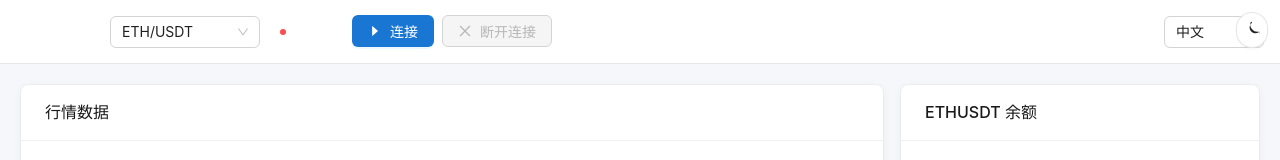
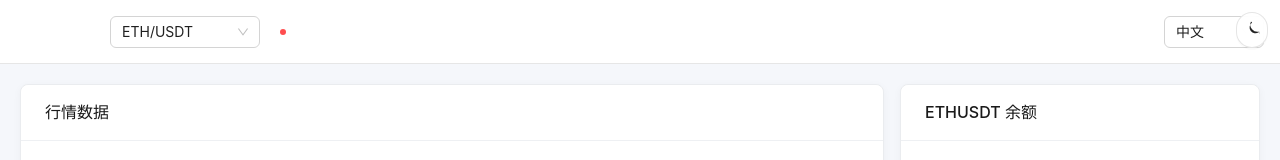
Before and after one commit to cupxiaoxiaosu/mini-trade, a React (Vite) app: page /#/cn in a window 1280 px wide. Shown: the top 160 px of the page. Built offline with nearby package versions, Linux system fonts and the light colour scheme; no server answers.

Commit message:
增加头部组件

```diff
--- /dev/null
+++ b/src/components/ExchangeHeader.tsx
@@ -0,0 +1,55 @@
+import React from 'react';
+import { Select, Badge, Layout } from 'antd';
+import { useTranslation } from 'react-i18next';
+
+type Token = 'ETHUSDT' | 'BTCUSDT' | 'SOLUSDT';
+
+interface ExchangeHeaderProps {
+  selectedToken: Token;
+  isConnected: boolean;
+  onSymbolChange: (value: string) => void;
+}
+
+const { Header } = Layout;
+
+const ExchangeHeader: React.FC<ExchangeHeaderProps> = ({
+  selectedToken,
+  isConnected,
+  onSymbolChange
+}) => {
+  const { t } = useTranslation();
+
+  return (
+    <Header className="exchange-header">
+      <div className="header-content">
+        <div className="header-left">
+          <div className="main-controls" style={{ display: 'flex', alignItems: 'center', gap: '20px', marginLeft: '30px' }}>
+            <div className="symbol-selector" style={{ display: 'flex', alignItems: 'center', gap: '10px' }}>
+              <span style={{ color: 'white' }}>{t('main.tradingPair')}:</span>
+              <Select
+                value={selectedToken.toLowerCase()}
+                onChange={onSymbolChange}
+                style={{ width: 150, backgroundColor: 'rgba(255,255,255,0.1)', borderColor: 'rgba(255,255,255,0.2)' }}
+                options={[
+                  { value: 'ethusdt', label: 'ETH/USDT' },
+                  { value: 'btcusdt', label: 'BTC/USDT' },
+                  { value: 'solusdt', label: 'SOL/USDT' }
+                ]}
+                placeholder={t('main.selectPair')}
+              />
+            </div>
+
+            <div className="connection-status" style={{ display: 'flex', alignItems: 'center', gap: '16px' }}>
+              <Badge
+                status={isConnected ? 'success' : 'error'}
+                text={<span style={{ color: 'white' }}>{isConnected ? t('common.connected') : t('common.notConnected')}</span>}
+              />
+            </div>
+          </div>
+        </div>
+      </div>
+    </Header>
+  );
+};
+
+export default ExchangeHeader;
--- a/src/components/Main.tsx
+++ b/src/components/Main.tsx
@@ -1,6 +1,5 @@
 import React, { useState, useEffect } from 'react';
-import { Select, Button, Badge, Layout, Card, Divider } from 'antd';
-import { CaretRightOutlined, CloseOutlined } from '@ant-design/icons';
+import { Layout, Card, Divider } from 'antd';
 import { useTranslation } from 'react-i18next';
 import { useBinanceWebSocket } from '@/hooks/useBinanceWebSocket';
 import { binanceApi } from '@/adaptor/biance';
@@ -9,14 +8,15 @@ import { Kline } from './Kline';
 import BookTicker from './BookTicker';
 import HistoricalOrders from './HistoricalOrders';
 import TradeForm from './TradeForm';
+import ExchangeHeader from './ExchangeHeader';
 
 type Token = 'ETHUSDT' | 'BTCUSDT' | 'SOLUSDT';
 
-const { Header, Content } = Layout;
+const { Content } = Layout;
 
 const Main: React.FC = () => {
   const { t } = useTranslation();
-  const { isConnected, connect, disconnect, error, trade, bookTicker } = useBinanceWebSocket();
+  const { isConnected, error, trade, bookTicker } = useBinanceWebSocket();
   const [selectedToken, setSelectedToken] = useState<Token>('ETHUSDT');
   const [usdtBalance, setUsdtBalance] = useState<number>(10000);
   const [selectedCoinBalance, setSelectedCoinBalance] = useState<number>(10);
@@ -66,54 +66,11 @@ const Main: React.FC = () => {
 
   return (
     <Layout className="exchange-layout">
-      <Header className="exchange-header">
-        <div className="header-content">
-          <div className="header-left">
-            <div className="main-controls" style={{ display: 'flex', alignItems: 'center', gap: '20px', marginLeft: '30px' }}>
-              <div className="symbol-selector" style={{ display: 'flex', alignItems: 'center', gap: '10px' }}>
-                <span style={{ color: 'white' }}>{t('main.tradingPair')}:</span>
-                <Select
-                  value={selectedToken.toLowerCase()}
-                  onChange={handleSymbolChange}
-                  style={{ width: 150, backgroundColor: 'rgba(255,255,255,0.1)', borderColor: 'rgba(255,255,255,0.2)' }}
-                  options={[
-                    { value: 'ethusdt', label: 'ETH/USDT' },
-                    { value: 'btcusdt', label: 'BTC/USDT' },
-                    { value: 'solusdt', label: 'SOL/USDT' }
-                  ]}
-                  placeholder={t('main.selectPair')}
-                />
-              </div>
-
-              <div className="connection-status" style={{ display: 'flex', alignItems: 'center', gap: '16px' }}>
-                <Badge
-                  status={isConnected ? 'success' : 'error'}
-                  text={<span style={{ color: 'white' }}>{isConnected ? t('common.connected') : t('common.notConnected')}</span>}
-                />
-                <div className="connection-controls">
-                  <Button
-                    type="primary"
-                    icon={<CaretRightOutlined />}
-                    onClick={() => connect()}
-                    disabled={isConnected}
-                    style={{ marginRight: '8px' }}
-                  >
-                    {t('common.connect')}
-                  </Button>
-                  <Button
-                    danger
-                    icon={<CloseOutlined />}
-                    onClick={() => disconnect()}
-                    disabled={!isConnected}
-                  >
-                    {t('common.disconnect')}
-                  </Button>
-                </div>
-              </div>
-            </div>
-          </div>
-        </div>
-      </Header>
+      <ExchangeHeader
+        selectedToken={selectedToken}
+        isConnected={isConnected}
+        onSymbolChange={handleSymbolChange}
+      />
 
       <Content className="exchange-content">
         {error && (
```
